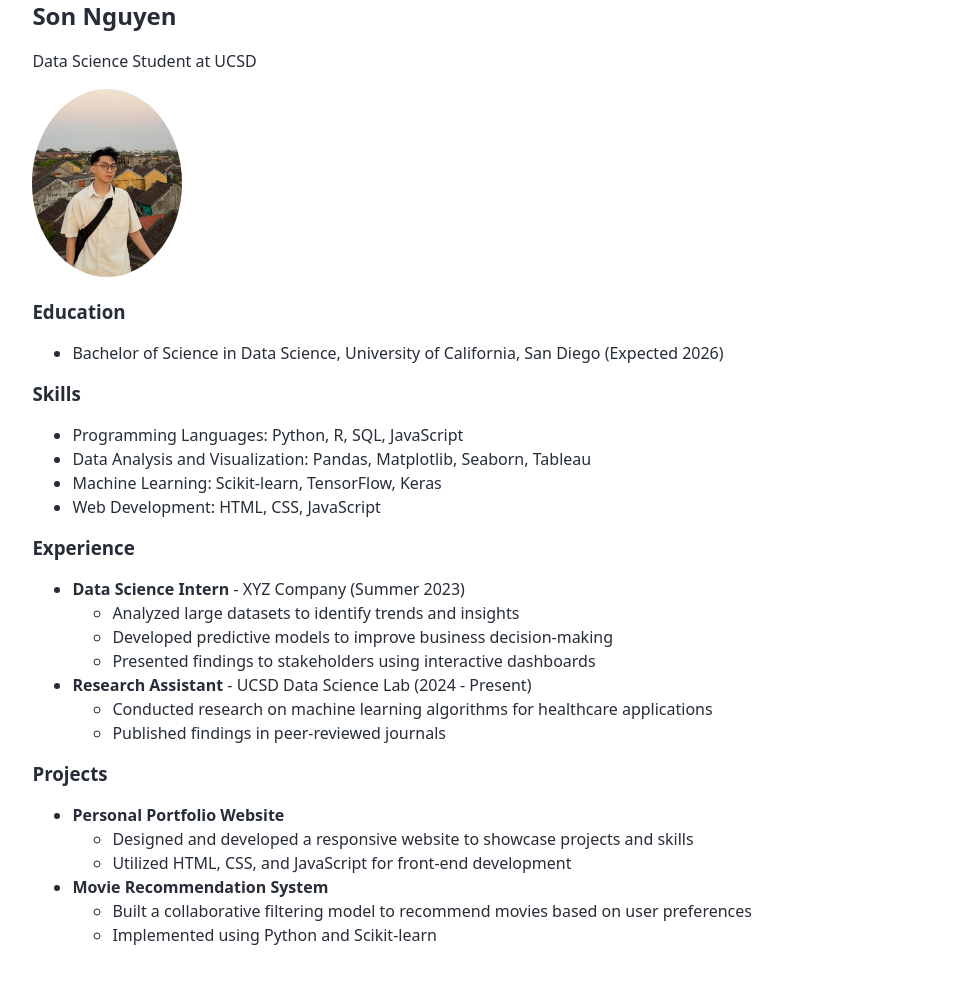
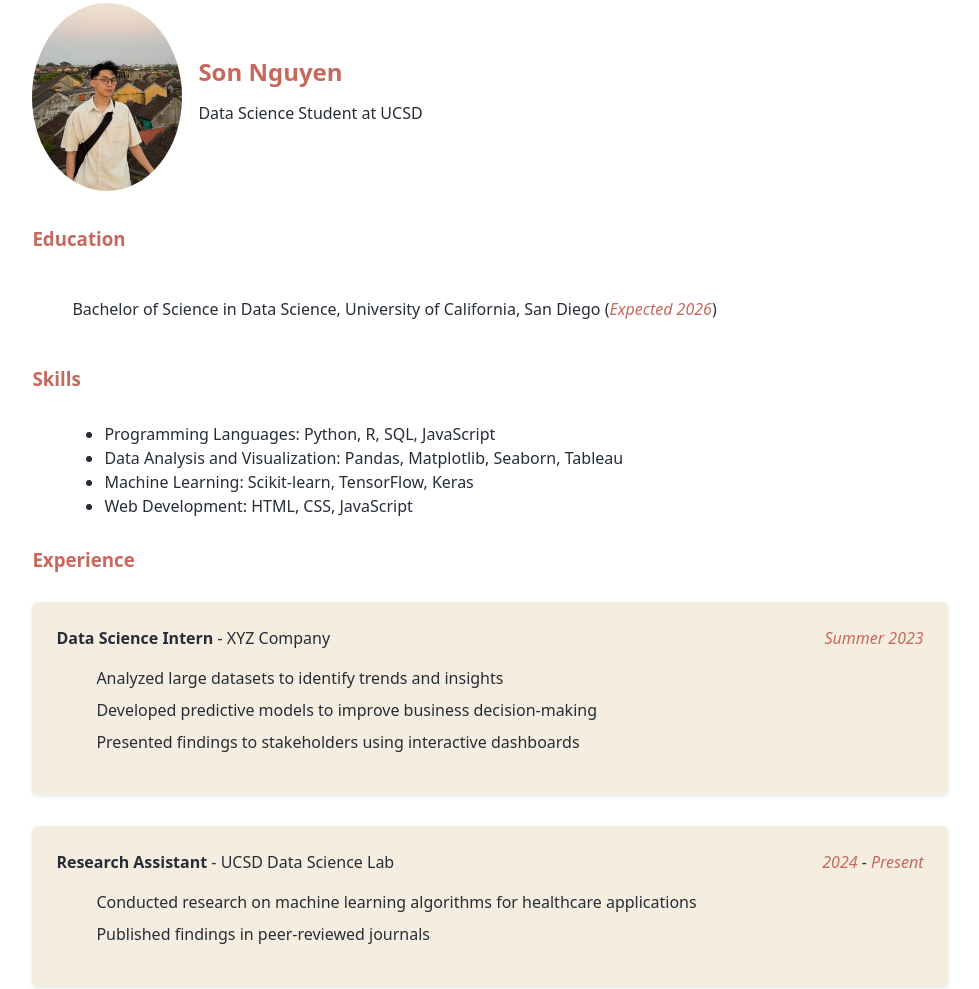
Before and after one commit to hps-nguyen/dsc106_lab, a plain HTML site: page resume/index.html in a window 1280 px wide. Shown: the part 223-1212 px from the top of the page, without its empty margins (150-1129 px from the left). Before the commit the page ends 1186 px from the top, so only its background shows below. Drawn offline with Linux system fonts and the light colour scheme.

Commit message:
Style resume page

```diff
--- a/resume/index.html
+++ b/resume/index.html
@@ -4,7 +4,7 @@
     <meta charset="UTF-8">
     <meta name="viewport" content="width=device-width, initial-scale=1.0">
     <title>Resume</title>
-    <link rel="stylesheet" href="../style.css">
+    <link rel="stylesheet" href="style.css">
 </head>
 <body>
     <nav>
@@ -17,10 +17,14 @@
 
     <h1>Resume</h1>
     <section>
-        <header>
+        <header class="cv-profile">
+            <div>
+                <img src="../images/my_image.jpg" alt="My profile picture" style="width:150px; border-radius:50%;">
+            </div>
+            <div>
                 <h2>Son Nguyen</h2>
                 <p>Data Science Student at UCSD</p>
-            <img src="../images/my_image.jpg" alt="My profile picture" style="width:150px; border-radius:50%;">
+            </div>
         </header>
 
         <header>
@@ -36,7 +40,7 @@
         <header>
             <h3>Skills</h3>
         </header>
-        <ul>
+        <ul class="skills">
             <li>Programming Languages: Python, R, SQL, JavaScript</li>
             <li>Data Analysis and Visualization: Pandas, Matplotlib, Seaborn, Tableau</li>
             <li>Machine Learning: Scikit-learn, TensorFlow, Keras</li>
@@ -46,10 +50,14 @@
         <header>
             <h3>Experience</h3>
         </header>
-        <ul>
         <article>
-                <header>
-                    <li><strong>Data Science Intern</strong> - XYZ Company (<time datetime="2023-06">Summer 2023</time>)</li>
+            <header class="boxed-header">
+                <div>
+                    <strong>Data Science Intern</strong> - XYZ Company
+                </div>
+                <div>
+                    <time datetime="2023-06">Summer 2023</time>
+                </div>
             </header>
             <ul>
                 <li>Analyzed large datasets to identify trends and insights</li>
@@ -58,23 +66,26 @@
             </ul>
         </article>
         <article>
-                <header>
-                    <li><strong>Research Assistant</strong> - UCSD Data Science Lab (<time datetime="2024">2024</time> - <time datetime="present">Present</time>)</li>
+            <header class="boxed-header">
+                <div>
+                    <strong>Research Assistant</strong> - UCSD Data Science Lab
+                </div>
+                <div>
+                    <time datetime="2024">2024</time> - <time datetime="present">Present</time>
+                </div>
             </header>
             <ul>
                 <li>Conducted research on machine learning algorithms for healthcare applications</li>
                 <li>Published findings in peer-reviewed journals</li>
             </ul>
         </article>
-        </ul>
 
         <header>
             <h3>Projects</h3>
         </header>
-        <ul>
         <article>
-                <header>
-                    <li><strong>Personal Portfolio Website</strong></li>
+            <header class="boxed-header">
+                <strong>Personal Portfolio Website</strong>
             </header>
             <ul>
                 <li>Designed and developed a responsive website to showcase projects and skills</li>
@@ -82,15 +93,14 @@
             </ul>
         </article>
         <article>
-                <header>
-                    <li><strong>Movie Recommendation System</strong></li>
+            <header class="boxed-header">
+                <strong>Movie Recommendation System</strong>
             </header>
             <ul>
                 <li>Built a collaborative filtering model to recommend movies based on user preferences</li>
                 <li>Implemented using Python and Scikit-learn</li>
             </ul>
         </article>
-        </ul>
     </section>
 </body>
 </html>
--- /dev/null
+++ b/resume/style.css
@@ -0,0 +1,77 @@
+@import url('../style.css');
+
+/* Resume styles */
+section {
+    display: grid;
+    gap: 2em;
+    margin-top: 2em;
+}
+
+.cv-profile {
+    display: flex;
+    align-items: center;
+    gap: 1em;
+}
+
+
+
+header {
+    gap: 0.5em;
+}
+
+header h2, header h3 {
+    margin: 0;
+    color: var(--color-accent);
+}
+
+
+ul {
+    list-style-type: none;
+}
+.skills {
+    list-style-type: disc;
+    margin: 0 2em;
+}
+
+
+
+article {
+    background-color: oklch(from var(--color-foreground) 95% 5% h);
+    padding: 1.5em;
+    border-radius: 5px;
+    box-shadow: 0 2px 4px rgba(0, 0, 0, 0.1);
+}
+
+article header {
+    margin-bottom: 0.5em;
+}
+
+article li {
+    margin-bottom: 0.5em;
+}
+
+
+
+.boxed-header {
+    display: grid;
+    grid-template-columns: 1fr auto;
+    align-items: center;
+    margin-bottom: 1em;
+}
+
+time {
+    color: var(--color-accent);
+    font-style: italic;
+}
+
+
+/* Responsive adjustments */
+@media (max-width: 768px) {
+    section {
+        gap: 1.5em;
+    }
+
+    article {
+        padding: 1em;
+    }
+}
```
Lines whose indentation alone changed are shown as unchanged.
